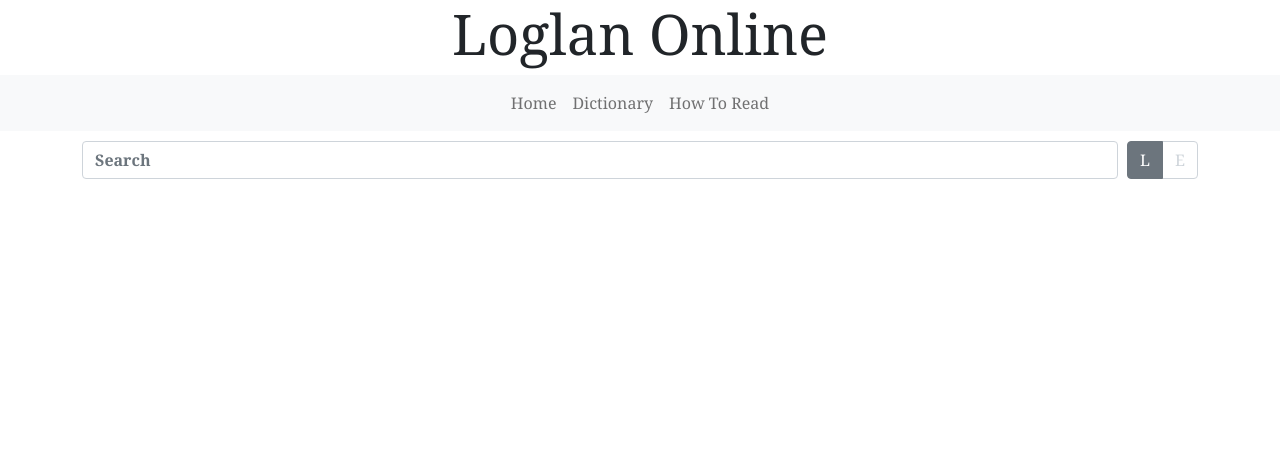
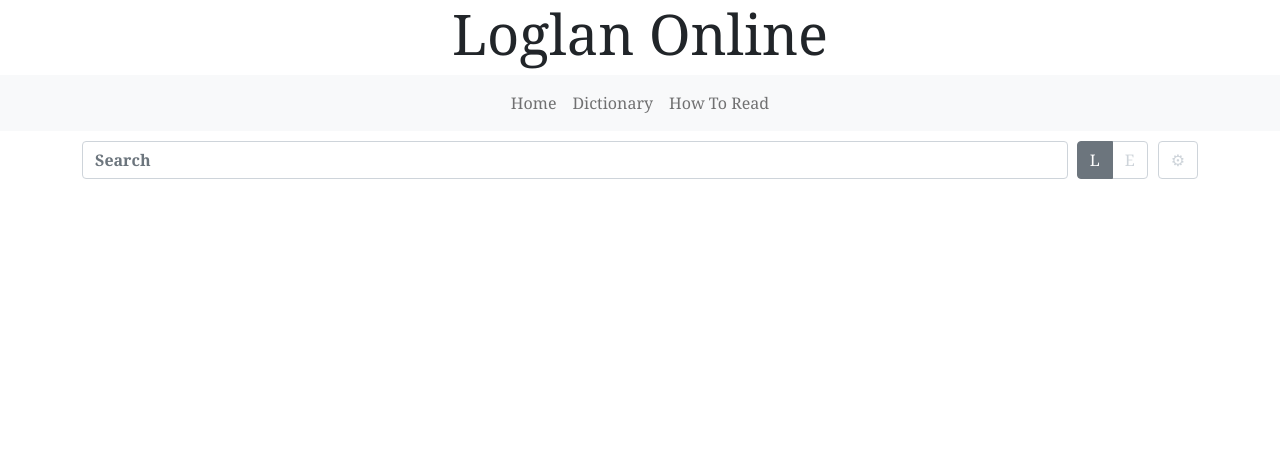
Before and after one commit to torrua/loglan_site, a Flask app: page /dictionary in a window 1280 px wide. Shown: the top 471 px of the page. Run offline with Flask 2, Linux system fonts and the light colour scheme; data that the repository does not hold is empty.

Commit message:
🔎 Add Search Settings

```diff
--- a/app/__init__.py
+++ b/app/__init__.py
@@ -1,3 +1,5 @@
+# -*- coding: utf-8 -*-
+
 from flask import Flask
 from loglan_db import db, CLIConfig
 
--- a/app/routes.py
+++ b/app/routes.py
@@ -1,7 +1,19 @@
-from flask import jsonify,  render_template, request
+# -*- coding: utf-8 -*-
+"""
+App's routes module
+"""
+
+import distutils.util
+import os
+
+from flask import jsonify, render_template, request
+from loglan_db.model import Event
 from loglan_db.model_html import HTMLExportWord as Word
+
 from app import app
 
+DEFAULT_SEARCH_LANGUAGE = os.getenv("DEFAULT_SEARCH_LANGUAGE", "log")
+DEFAULT_HTML_STYLE = os.getenv("DEFAULT_HTML_STYLE", "normal")
 
 """
 @app.route("/", defaults={"js": "plain"})
@@ -18,8 +30,9 @@ def home():
 
 
 @app.route("/dictionary")
-def search():
-    return render_template("dictionary.html")
+def dictionary():
+    events = {event.id: event.name for event in reversed(Event.get_all())}
+    return render_template("dictionary.html", events=events)
 
 
 @app.route("/how_to_read")
@@ -27,10 +40,13 @@ def how_to_read():
     return render_template("reading.html")
 
 
-@app.route("/get_loglan_word", methods=["POST"])
-def get_loglan_word():
-    search_language = request.form.getlist('search_lang')[0]
-    word = request.form.get("word", "", type=str)
+@app.route("/submit_search", methods=["POST"])
+def submit_search():
+    search_language = request.form.get('search_lang', DEFAULT_SEARCH_LANGUAGE)
+    word = request.form.get("word", "")
+    current_event_id = request.form.get("current_event_id", Event.latest().id)
+    is_case_sensitive = bool(distutils.util.strtobool(request.form.get("case_sensitive", False)))
+    is_partial_results = bool(distutils.util.strtobool(request.form.get("partial_results", False)))
 
     if not word:
         return jsonify(result="<div></div>")
@@ -42,13 +58,21 @@ def get_loglan_word():
     """
 
     if search_language == "log":
-        result = Word.html_all_by_name(word, style="normal")
+        result = Word.html_all_by_name(
+            name=word, style=DEFAULT_HTML_STYLE,
+            event_id=current_event_id,
+            case_sensitive=is_case_sensitive,
+            partial_results=is_partial_results)
+
         if not result:
-            result = nothing % f"There is no word <b>{word}</b> in Loglan. Try switching to English."
+            result = nothing % f"There is no word <b>{word}</b> in Loglan. Try switching to English" \
+                               f"{' or disable Case sensitive search' if is_case_sensitive else ''}."
+
     elif search_language == "eng":
-        result = Word.translation_by_key(word, style="normal")
+        result = Word.translation_by_key(word, style=DEFAULT_HTML_STYLE)
         if not result:
-            result = nothing % f"There is no word <b>{word}</b> in English. Try switching to Loglan."
+            result = nothing % f"There is no word <b>{word}</b> in English. Try switching to Loglan" \
+                               f"{' or disable Case sensitive search' if is_case_sensitive else ''}."
     else:
         result = nothing % f"Sorry, but nothing was found for <b>{word}</b>."
 
--- a/app/templates/base.html
+++ b/app/templates/base.html
@@ -24,13 +24,6 @@
     .header {
       text-align: center;
     }
-    .search {
-      padding-top: 10px;
-    }
-    .word_data  {
-      padding-top: 15px;
-      padding-bottom: 45px;
-    }
     .content {
       flex: 1 0 auto;
     }
@@ -46,9 +39,9 @@
       </button>
 
       <div class="collapse navbar-collapse navbar-nav justify-content-center" id="navbarNavAltMarkup">
-        <a class="nav-link" href="/">Home</a>
-        <a class="nav-link" href="/dictionary">Dictionary</a>
-        <a class="nav-link" href="/how_to_read">How To Read</a>
+        <a class="nav-link" href="{{url_for('home')}}">Home</a>
+        <a class="nav-link" href="{{url_for('dictionary')}}">Dictionary</a>
+        <a class="nav-link" href="{{url_for('how_to_read')}}">How To Read</a>
       </div>
     </nav>
     <div class="content">
--- a/app/templates/dictionary.html
+++ b/app/templates/dictionary.html
@@ -9,19 +9,15 @@
 		font-size: 24px;
 		font-weight: bold;
 	}
-	.btn-group {
-		margin-left: 10px;
-	}
-	.btn-outline-secondary.custom-btn {
-		border-color: #ced4da;
-		color: #ced4da;
-	}
 	wl, .word_line {
 		font-weight: bold;
 		display: block;
 	}
 	.w_name{
 		font-weight: bold;
+	}
+	ws, .words > *:not(:first-child) {
+		margin-top: 20px;
 	}
 	m, d, w, us {
 		display: block;
@@ -64,6 +60,22 @@
 		color: #C70039;
 		font-weight: bold;
 	}
+
+    .search {
+      padding-top: 10px;
+    }
+    .word_data  {
+      padding-top: 20px;
+      padding-bottom: 45px;
+    }
+
+	.language-selector {
+		margin-left: 10px;
+	}
+	.btn-outline-secondary.custom-btn {
+		border-color: #ced4da;
+		color: #ced4da;
+	}
 	input.search-bar {
 		font-weight: bold;
 	}
@@ -71,32 +83,84 @@
 	  border-color: #919191;
 	  box-shadow: inset 0 1px 1px rgba(0, 0, 0, 0.075), 0 0 8px rgba(0, 0, 0, 0.6);
 	}
+	.search-settings {
+		margin-left: 10px;
+	}
+	.settings-bar {
+		margin-top: 10px;
+	}
+	.btn-settings {
+		margin-left: 10px;
+	}
 {% endblock %}
 
 {% block content %}
-
 <div class="container search">
   	<form id="search" class="d-flex">
 		<input class="form-control search-bar" type="search" placeholder="Search" autocomplete="off" aria-label="Search" name="word">
-		  <div class="btn-group" role="group">
+		<div class="btn-group language-selector" role="group">
 			<input type="radio" class="btn-check" name="search_lang" id="log" value="log" autocomplete="off" onclick="this.blur();" checked>
 			<label class="btn btn-outline-secondary custom-btn" for="log">L</label>
 			<input type="radio" class="btn-check" name="search_lang" id="eng" value="eng" autocomplete="off" onclick="this.blur();">
 			<label class="btn btn-outline-secondary custom-btn" for="eng">E</label>
 		</div>
+		<input type="checkbox" class="btn-check" id="btn-check-2-outlined" autocomplete="off" onclick="this.blur();"
+			   data-bs-toggle="collapse" data-bs-target="#collapse_settings" aria-expanded="false" aria-controls="collapse_settings">
+		<label class="btn btn-outline-secondary custom-btn btn-settings" for="btn-check-2-outlined">⚙</label><br>
+	</form>
+
+	<div class="collapse settings-bar" id="collapse_settings">
+		<div class="card card-body">
+			<div class="row g-3">
+				<div class="col-9">
+					<form id="settings" class="search-settings">
+						<div class="form-check form-check-inline">
+						  <input class="form-check-input" type="checkbox" id="check_case_sensitive" value="option1">
+						  <label class="form-check-label" for="check_case_sensitive">Case sensitive</label>
+						</div>
+						<div class="form-check form-check-inline">
+						  <input class="form-check-input" type="checkbox" id="check_partial_results" value="option2">
+						  <label class="form-check-label" for="check_partial_results">Partial Results</label>
+						</div>
 					</form>
 				</div>
+				<div class="col-3">
+					<select class="form-select form-select-sm" aria-label=".form-select-sm" id="event_selector">
+						{% for id, name in events.items() %}
+						<option name="eid" value="{{ id }}">{{ name }}</option>
+						{% endfor %}
+					</select>
+				</div>
+			</div>
+		</div>
+	</div>
+</div>
+
 <div class="container word_data">
 	<span id="word_data"></span>
 </div>
 
 <script>
     function addSubmit(ev) {
+
 		ev.preventDefault();
 		var request = new XMLHttpRequest();
 		request.addEventListener('load', addShow);
-      request.open('POST', {{ url_for('get_loglan_word')|tojson }});
-      request.send(new FormData(this));
+		request.open('POST', {{ url_for('submit_search')|tojson }});
+
+		var formData = new FormData(document.getElementById('search'));
+
+		var current_event_id = document.getElementById('event_selector').value
+		formData.append('current_event_id', current_event_id);
+
+		var case_sensitive = document.getElementById('check_case_sensitive').checked
+		formData.append('case_sensitive', case_sensitive);
+
+		var partial_results = document.getElementById('check_partial_results').checked
+		formData.append('partial_results', partial_results);
+
+		request.send(formData);
+		console.log(request.response);
     }
 
     function addShow() {
--- a/requirements.txt
+++ b/requirements.txt
@@ -1,6 +1,6 @@
 Flask==1.1.2
 Flask-SQLAlchemy==2.4.4
 gunicorn==20.0.4
-Loglan-DB==0.0.7
+Loglan-DB==0.0.8
 psycopg2==2.8.6
 SQLAlchemy==1.3.22
```
Also changed, not shown: README.md. Lines whose indentation alone changed are shown as unchanged.
